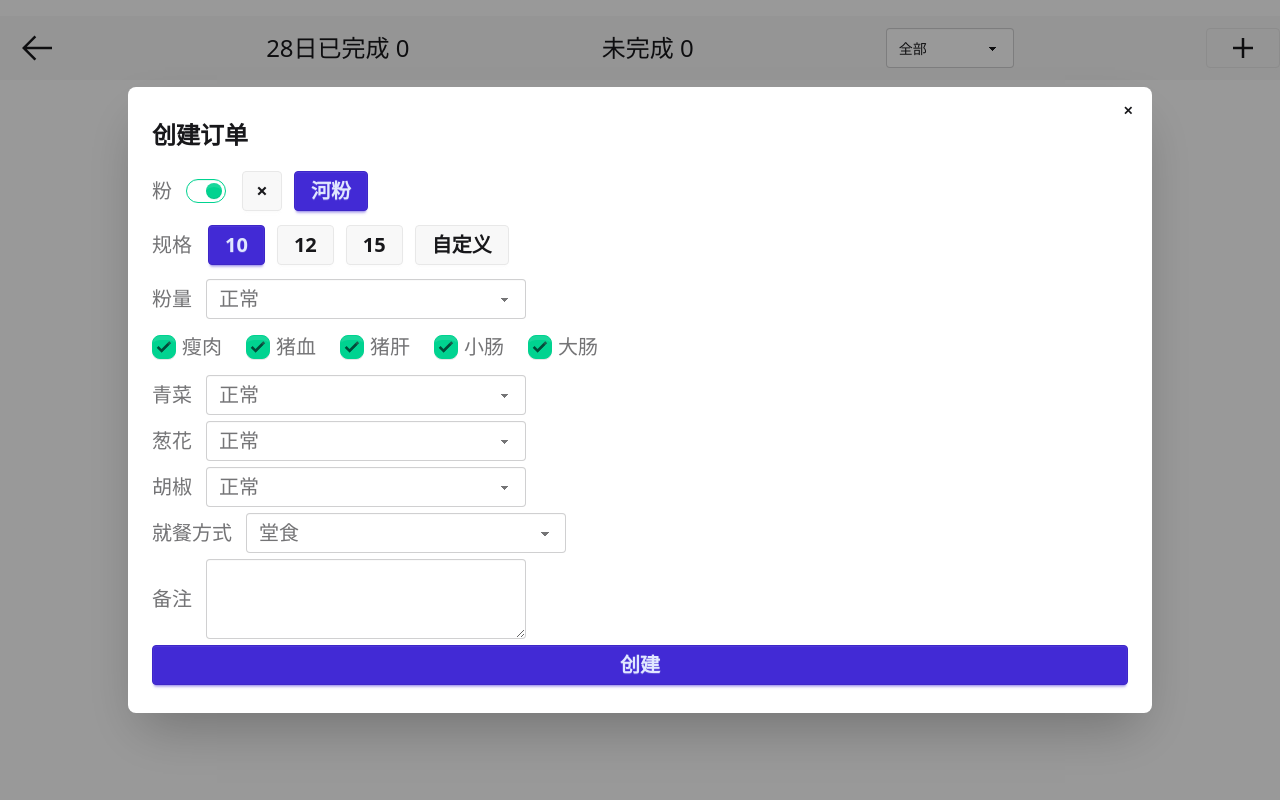
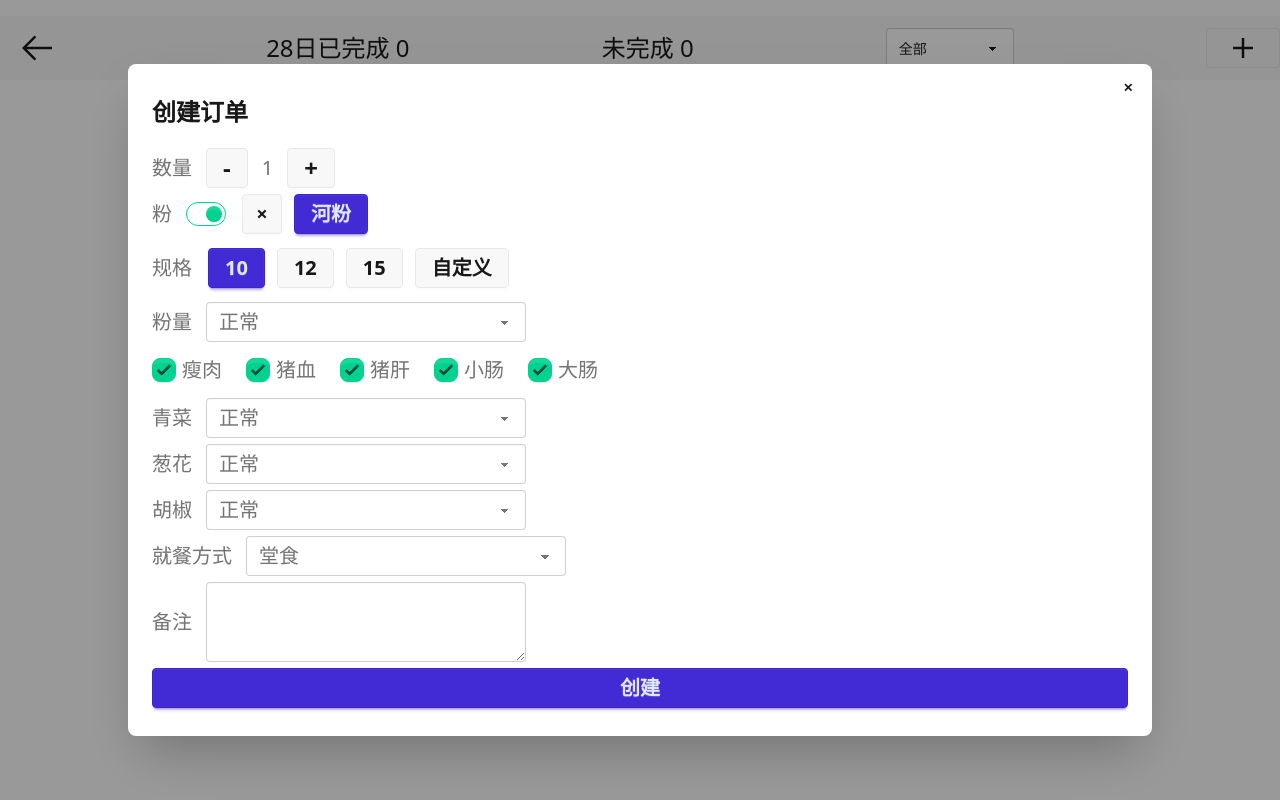
Before and after one commit to mteals/legero, a React (Vite) app: page /order in a window 1280 px wide. Both pictures are taken after a click on the button 1243 px from the left and 48 px from the top of the page. Built offline with nearby package versions, Linux system fonts and the light colour scheme.

Commit message:
feat: order number

```diff
--- a/src/components/Order/OrderCreateForm.tsx
+++ b/src/components/Order/OrderCreateForm.tsx
@@ -16,11 +16,13 @@ const OrderCreateForm: React.FC = () => {
   const genID = useOrderStore((state) => state.genID);
   const addOrder = useOrderStore((state) => state.addOrder);
 
+  const [num, setNum] = useState<number>(1)
   const [item, setItem] = useState<OrderItem>(newDefaultOrderItem());
 
   const dialogRef = useRef<HTMLDialogElement>(null);
 
   const handleDialogClose = () => {
+    setNum(1);
     setItem(newDefaultOrderItem());
   };
 
@@ -165,16 +167,13 @@ const OrderCreateForm: React.FC = () => {
 
   const handleCreateOrder = () => {
     const now = dayjs().tz();
-    const id = genID();
     const price = calcPrice(item);
 
     const newItem = {
       ...item,
-      id: id,
       price: price,
       createdAt: now.toISOString(),
     };
-    setItem(newItem);
 
     if (newItem.size === "小" && item.meats.available.includes("猪腰")) {
       newItem.meats.available = newItem.meats.available.filter(
@@ -198,7 +197,14 @@ const OrderCreateForm: React.FC = () => {
       newItem.customSizePrice = 0;
     }
 
-    addOrder(newItem);
+    for (let i = 0; i < num; i++) {
+      const id = genID()
+      const saveItem = {
+        ...newItem,
+        id: id,
+      }
+      addOrder(saveItem);
+    }
     closeDialog();
   };
 
@@ -219,6 +225,23 @@ const OrderCreateForm: React.FC = () => {
             <legend className="fieldset-legend text-2xl font-bold mb-2">
               创建订单
             </legend>
+
+            <label className="fieldset-label text-xl">
+              <span className="mr-2">数量</span>
+              <button
+                className="btn text-2xl"
+                onClick={() => {
+                  setNum(Math.max(num - 1, 1))
+                }}
+              >-</button>
+              <span className="mx-2">{num}</span>
+              <button
+                className="btn text-2xl"
+                onClick={() => {
+                  setNum(num + 1)
+                }}
+              >+</button>
+            </label>
 
             <div className="flex flex-row">
               <label className="fieldset-label text-xl mr-4">
```
Lines whose indentation alone changed are shown as unchanged.
